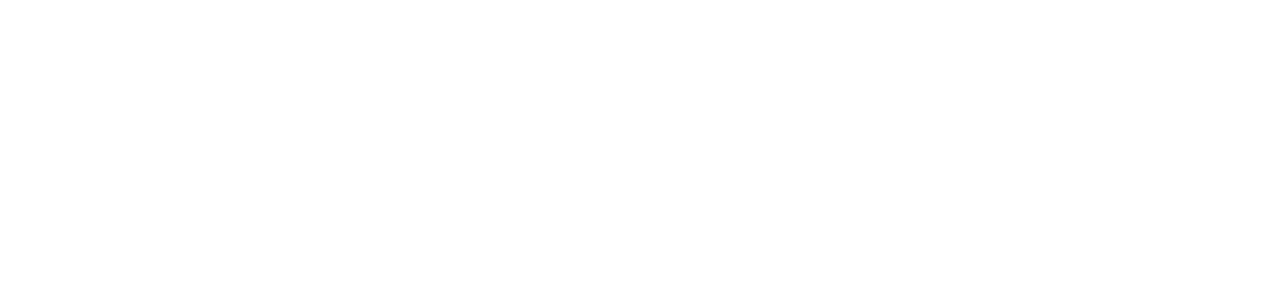
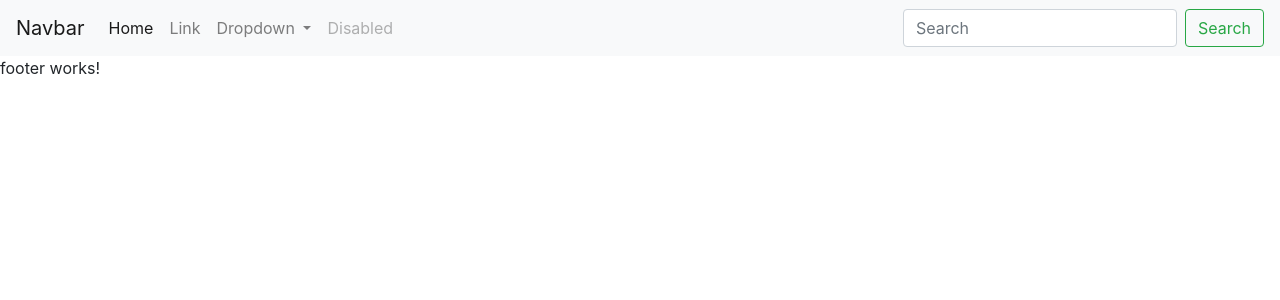
Before and after one commit to WindAflame/bankAccountManagementPlanning, an Angular app: page / in a window 1280 px wide. Shown: the top 300 px of the page. Built offline with nearby package versions, Linux system fonts and the light colour scheme.

Commit message:
implement layout with header & footer

```diff
--- a/src/app/layout/layout.component.html
+++ b/src/app/layout/layout.component.html
@@ -0,0 +1,2 @@
+<layout-header></layout-header>
+<layout-footer></layout-footer>
```
